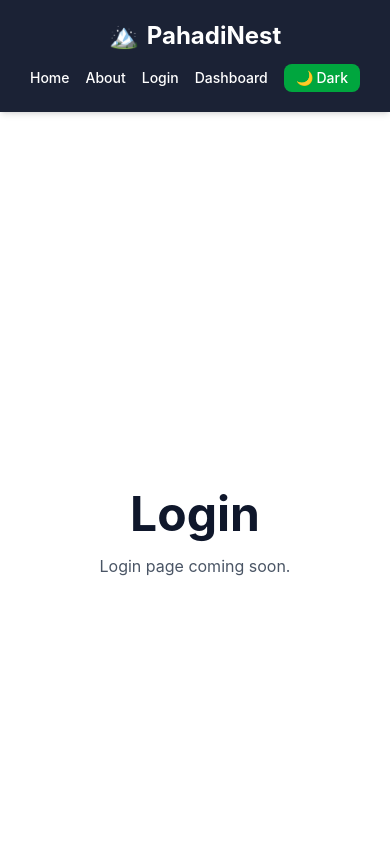
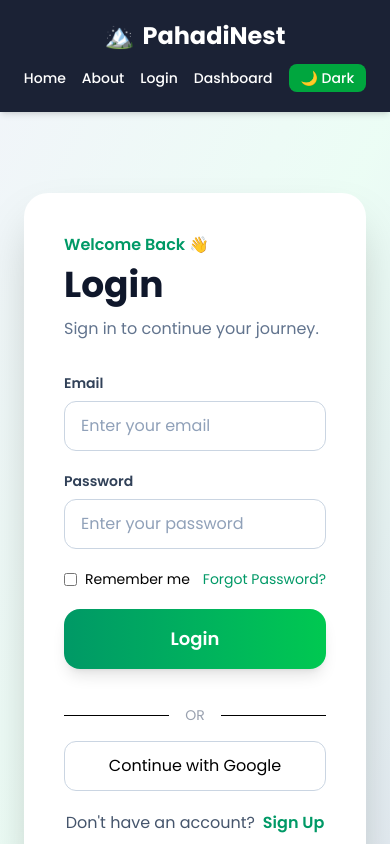
Before and after one commit to Darshitajoshi/PahadiNest, a React app in the folder frontend/: page /login in a window 390 px wide. Shown: the top 844 px of the page. Built offline with nearby package versions, Linux system fonts and the light colour scheme; the HTML template or start-up script is replaced by a standard one.

Commit message:
feat: redesign responsive login page

```diff
--- a/frontend/src/components/ui/Button.jsx
+++ b/frontend/src/components/ui/Button.jsx
@@ -5,6 +5,8 @@
  * - size: sm, md, lg
  * - disabled: boolean
  * - onClick: function
+ * - className: additional Tailwind classes
+ * - type: button | submit | reset
  */
 
 const Button = ({
@@ -13,24 +15,47 @@ const Button = ({
   size = "md",
   disabled = false,
   onClick,
+  className = "",
+  type = "button",
 }) => {
   const variants = {
-    primary: "bg-green-600 text-white",
-    secondary: "bg-gray-600 text-white",
-    outline: "border border-gray-500 text-gray-700",
+    primary:
+      "bg-gradient-to-r from-emerald-600 to-green-500 hover:from-emerald-700 hover:to-green-600 text-white",
+
+    secondary:
+      "bg-slate-700 hover:bg-slate-800 text-white",
+
+    outline:
+      "border-2 border-emerald-600 text-emerald-600 hover:bg-emerald-600 hover:text-white dark:border-emerald-400 dark:text-emerald-400 dark:hover:bg-emerald-500 dark:hover:text-white",
   };
 
   const sizes = {
-    sm: "px-3 py-1",
-    md: "px-5 py-2",
-    lg: "px-7 py-3",
+    sm: "px-4 py-2 text-sm",
+    md: "px-6 py-3 text-base",
+    lg: "px-8 py-4 text-lg",
   };
 
   return (
     <button
+      type={type}
       onClick={onClick}
       disabled={disabled}
-      className={`${variants[variant]} ${sizes[size]} rounded-lg`}
+      className={`
+        w-full
+        ${variants[variant]}
+        ${sizes[size]}
+        rounded-2xl
+        font-semibold
+        shadow-lg
+        transition-all
+        duration-300
+        hover:-translate-y-1
+        hover:shadow-2xl
+        active:scale-95
+        disabled:opacity-50
+        disabled:cursor-not-allowed
+        ${className}
+      `}
     >
       {children}
     </button>
--- a/frontend/src/components/ui/Input.jsx
+++ b/frontend/src/components/ui/Input.jsx
@@ -18,15 +18,17 @@ const Input = ({
   error,
 }) => {
   return (
-    <div className="flex flex-col gap-1">
-      <label className="font-medium">{label}</label>
+    <div className="flex flex-col gap-2 w-full">
+      <label className="text-sm font-semibold text-slate-700 dark:text-slate-200">
+        {label}
+      </label>
 
       <input
         type={type}
         placeholder={placeholder}
         value={value}
         onChange={onChange}
-        className="border p-2 rounded-lg"
+        className="w-full px-4 py-3 border border-slate-300 dark:border-slate-600 rounded-xl bg-white dark:bg-slate-800 text-slate-900 dark:text-white placeholder:text-slate-400 focus:outline-none focus:ring-2 focus:ring-green-500 transition"
       />
 
       {error && (
--- a/frontend/src/index.css
+++ b/frontend/src/index.css
@@ -1,3 +1,9 @@
+@import url('https://fonts.googleapis.com/css2?family=Poppins:wght@300;400;500;600;700;800&display=swap');
+
 @import "tailwindcss";
 
 @custom-variant dark (&:where(.dark, .dark *));
+
+body {
+  font-family: "Poppins", sans-serif;
+}
--- a/frontend/src/pages/login.jsx
+++ b/frontend/src/pages/login.jsx
@@ -1,17 +1,143 @@
+import { useState } from "react";
+import { Button, Input } from "../components/ui";
+
 function Login() {
+  const [email, setEmail] = useState("");
+  const [password, setPassword] = useState("");
+
   return (
-    <div className="min-h-screen flex flex-col items-center justify-center">
+    <div className="min-h-screen bg-gradient-to-br from-slate-100 via-emerald-50 to-slate-200 dark:from-slate-950 dark:via-slate-900 dark:to-slate-800 flex items-center justify-center px-6 py-10">
 
-      <h1 className="text-5xl font-bold text-slate-900 mb-4">
-        Login
-      </h1>
+      <div className="w-full max-w-6xl bg-white dark:bg-slate-900 rounded-3xl shadow-2xl overflow-hidden grid lg:grid-cols-2">
 
-      <p className="text-gray-600">
-        Login page coming soon.
-      </p>
+        {/* Left Panel */}
+        <div className="hidden lg:flex flex-col justify-center items-center bg-gradient-to-br from-emerald-700 via-green-600 to-teal-700 text-white p-14">
+
+          <img
+            src="/logopahadinest.png"
+            alt="PahadiNest Logo"
+            className="w-44 mb-8 drop-shadow-xl"
+          />
+
+          <h1 className="text-5xl font-bold text-center leading-tight mb-6">
+            Welcome to
+            <br />
+            PahadiNest
+          </h1>
+
+          <p className="text-center text-lg leading-8 text-emerald-100 max-w-md">
+            Discover authentic mountain homestays, hidden Himalayan gems,
+            and unforgettable travel experiences across Uttarakhand.
+          </p>
+
+          <div className="mt-12 grid grid-cols-3 gap-8 text-center">
+
+            <div>
+              <h2 className="text-3xl font-bold">100+</h2>
+              <p className="text-sm mt-2">Homestays</p>
+            </div>
+
+            <div>
+              <h2 className="text-3xl font-bold">25+</h2>
+              <p className="text-sm mt-2">Destinations</p>
+            </div>
+
+            <div>
+              <h2 className="text-3xl font-bold">5★</h2>
+              <p className="text-sm mt-2">Experiences</p>
+            </div>
+
+          </div>
+
+        </div>
+
+        {/* Right Panel */}
+        <div className="flex items-center justify-center p-10 lg:p-14">
+
+          <div className="w-full max-w-md">
+
+            <p className="text-emerald-600 font-semibold mb-2">
+              Welcome Back 👋
+            </p>
+
+            <h2 className="text-4xl font-bold text-slate-900 dark:text-white mb-3">
+              Login
+            </h2>
+
+            <p className="text-slate-500 dark:text-slate-400 mb-8">
+              Sign in to continue your journey.
+            </p>
+
+            <div className="space-y-5">
+
+              <Input
+                label="Email"
+                type="email"
+                placeholder="Enter your email"
+                value={email}
+                onChange={(e) => setEmail(e.target.value)}
+              />
+
+              <Input
+                label="Password"
+                type="password"
+                placeholder="Enter your password"
+                value={password}
+                onChange={(e) => setPassword(e.target.value)}
+              />
+
+              <div className="flex justify-between items-center text-sm">
+
+                <label className="flex items-center gap-2 dark:text-gray-300">
+                  <input
+                    type="checkbox"
+                    className="accent-emerald-600"
+                  />
+                  Remember me
+                </label>
+
+                <button className="text-emerald-600 hover:underline">
+                  Forgot Password?
+                </button>
+
+              </div>
+
+              <Button size="lg">
+                Login
+              </Button>
+
+              <div className="flex items-center my-4">
+                <div className="flex-1 border-t"></div>
+                <span className="mx-4 text-gray-400 text-sm">
+                  OR
+                </span>
+                <div className="flex-1 border-t"></div>
+              </div>
+
+              <button className="w-full border border-slate-300 dark:border-slate-700 rounded-xl py-3 hover:bg-slate-100 dark:hover:bg-slate-800 transition">
+                Continue with Google
+              </button>
+
+              <p className="text-center text-slate-600 dark:text-slate-300">
+
+                Don't have an account?
+
+                <span className="ml-2 text-emerald-600 font-semibold cursor-pointer hover:underline">
+                  Sign Up
+                </span>
+
+              </p>
+
+            </div>
+
+          </div>
+
+        </div>
+
+      </div>
 
     </div>
-  )
+  );
 }
 
-export default Login
+export default Login;
```
